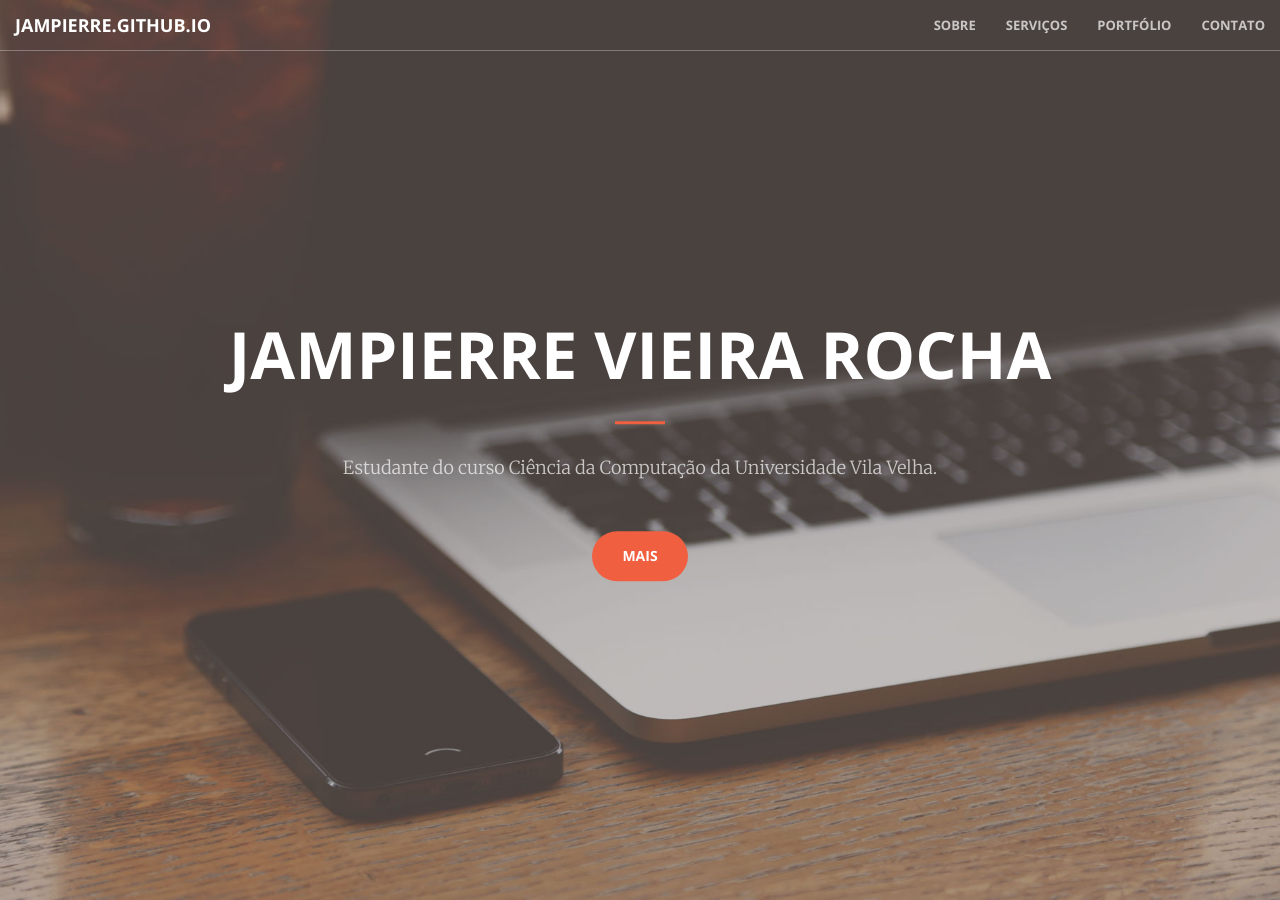
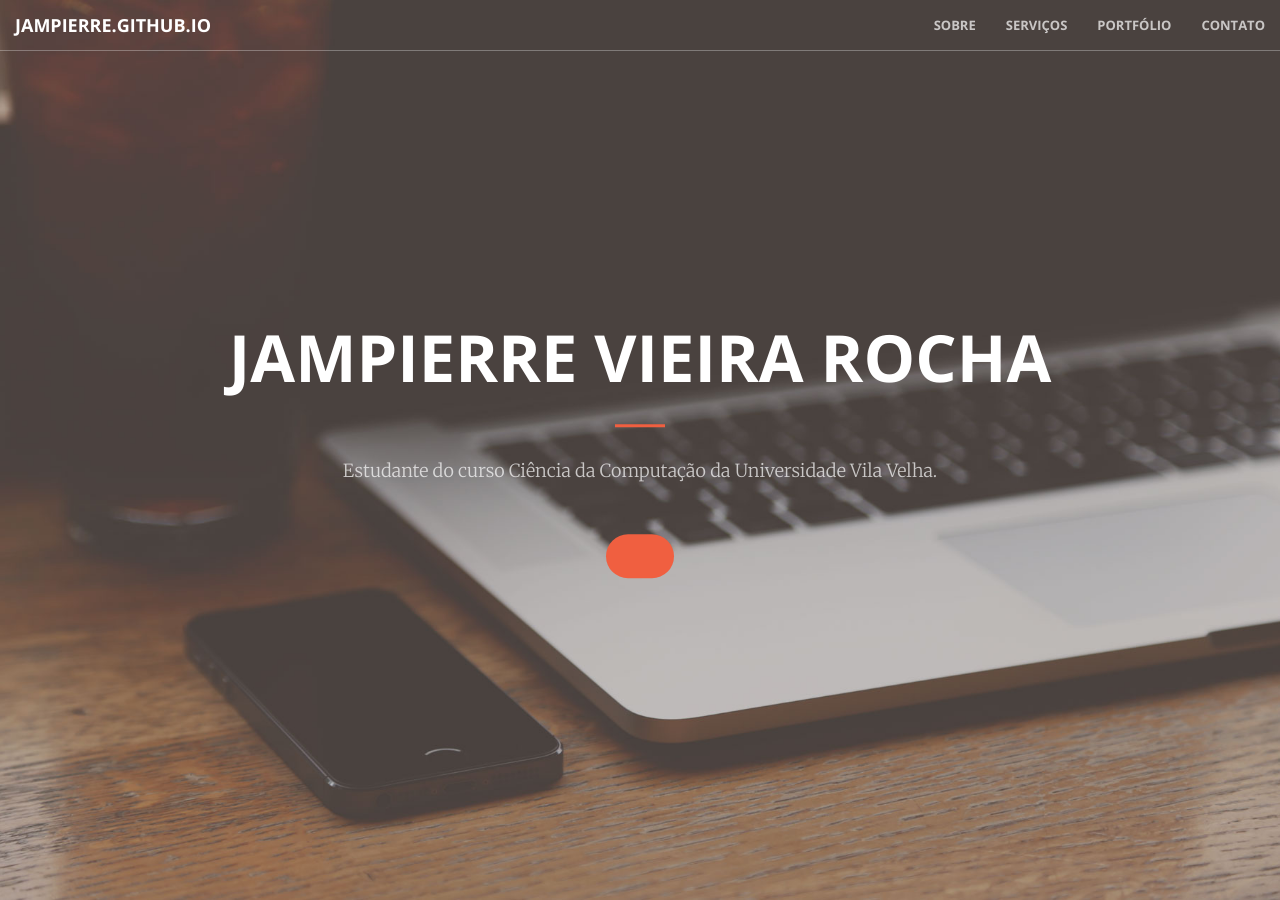
Before and after one commit to Jampierre/jampierre.github.io, a Jekyll site: the page built from index.html, in a window 1280 px wide and 900 px high. Built offline with Jekyll 4.4.1, drawn with Linux system fonts in a browser that asks for light colours.

Commit message:
Update header.html

```diff
--- a/_includes/header.html
+++ b/_includes/header.html
@@ -4,7 +4,7 @@
             <h1>Jampierre Vieira Rocha</h1>
             <hr>
             <p>Estudante do curso Ciência da Computação da Universidade Vila Velha.</p>
-            <a href="#about" class="btn btn-primary btn-xl page-scroll">Mais</a>
+            <a href="#about" class="btn btn-primary btn-xl fa fa-plus page-scroll"></a>
         </div>
     </div>
 </header>
```
